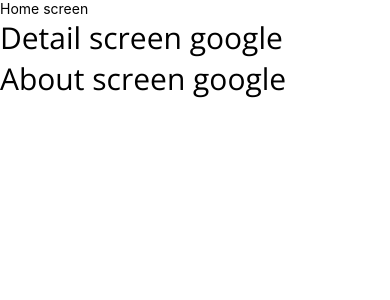
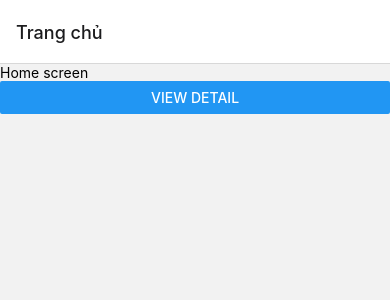
Before and after one commit to noahihi203/reactnative_basic, a React Native app: screen /home in a window 390 px wide. Shown: the top 300 px of the page. Built offline with nearby package versions, Linux system fonts and the light colour scheme.

Commit message:
hello react navigation

```diff
--- a/App.tsx
+++ b/App.tsx
@@ -7,6 +7,9 @@
 import * as SplashScreen from 'expo-splash-screen';
 import { useEffect } from 'react';
 import { OPENSANS_RENGULAR } from "./utils/const";
+
+import { NavigationContainer } from '@react-navigation/native';
+import { createNativeStackNavigator } from '@react-navigation/native-stack';
 
 SplashScreen.preventAutoHideAsync();
 
@@ -22,12 +25,21 @@
     if (!loaded && !error) {
         return null;
     }
+
+    const Stack = createNativeStackNavigator();
+
     return (
-        <View>
-            <HomeScreen />
-            <DetailScreen />
-            <AboutScreen />
-        </View>
+        <NavigationContainer>
+            <Stack.Navigator>
+                <Stack.Screen
+                    name="home" component={HomeScreen}
+                    options={{ title: 'Trang chủ' }}
+                />
+                <Stack.Screen
+                    name="review-detail" component={DetailScreen}
+                />
+            </Stack.Navigator>
+        </NavigationContainer>
     )
 }
 
--- a/components/review/home.tsx
+++ b/components/review/home.tsx
@@ -1,8 +1,10 @@
-import { View, Text } from "react-native"
+import { View, Text, Button } from "react-native"
 const HomeScreen = () => {
     return (
         <View>
             <Text>Home screen</Text>
+            <Button title="View Detail"
+            onPress={()=> alert("me")}/>
         </View>
 
     )
```
